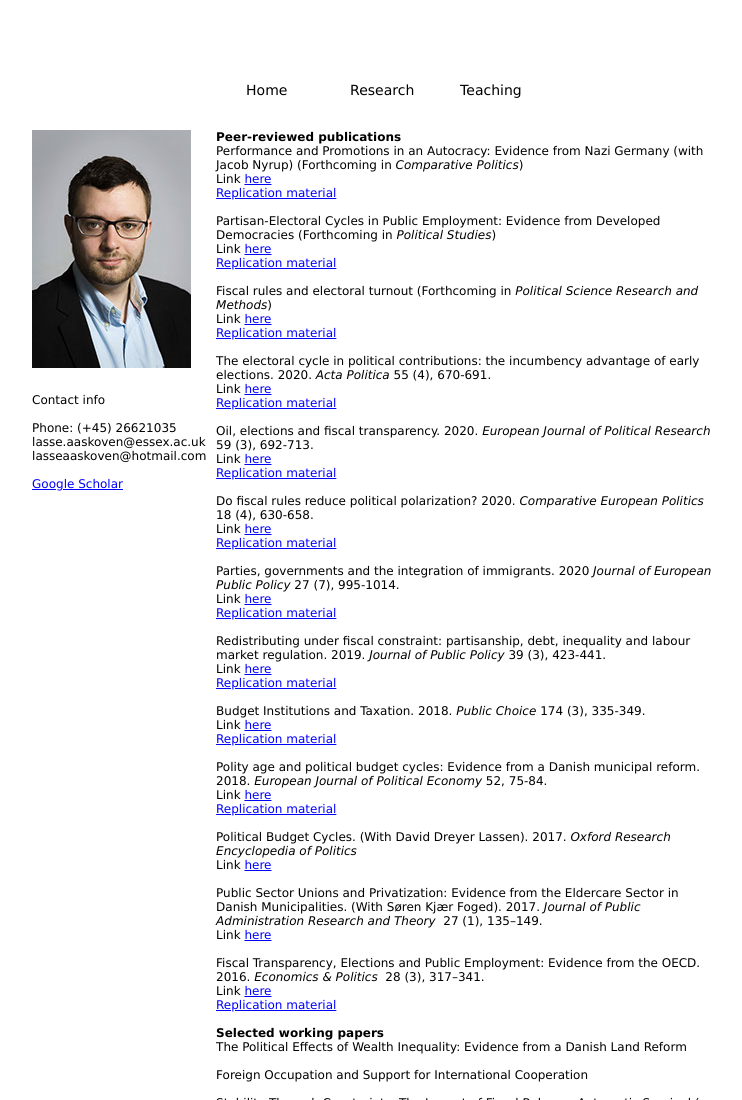
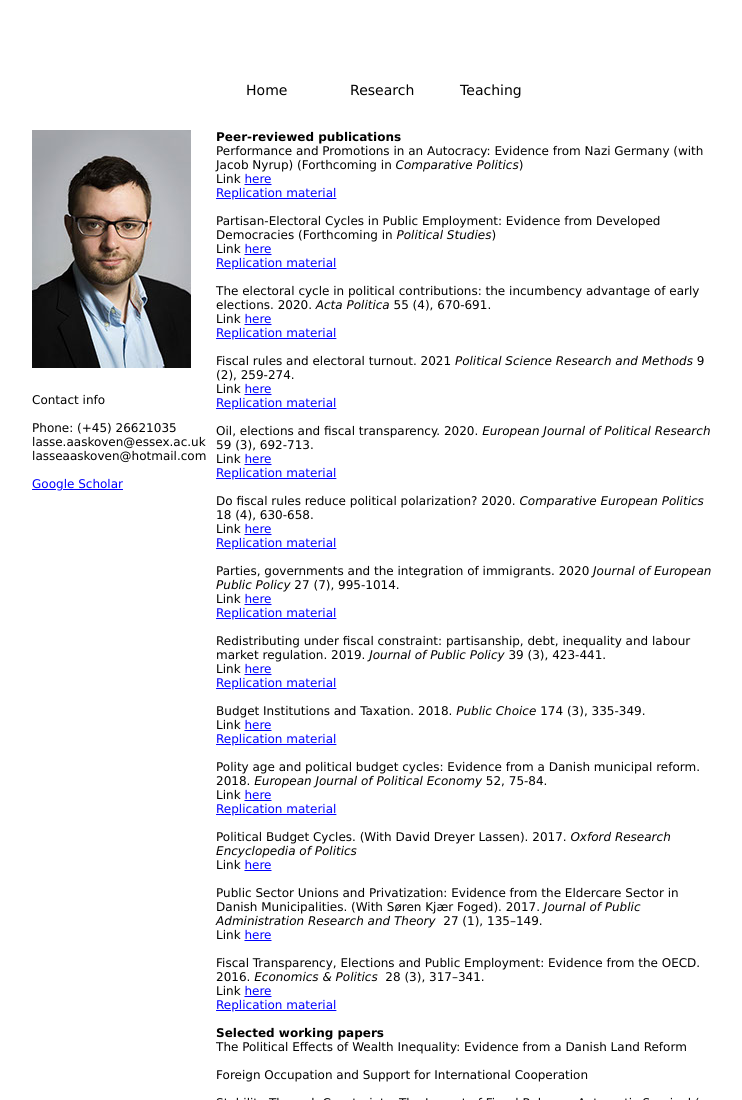
Before and after one commit to Lasseaaskoven/Lasseaaskoven.github.io, a plain HTML site: page research.html in a window 1280 px wide. Shown: the top 1100 px of the page, without its empty margins (258-1000 px from the left). Drawn offline with nearby package versions, Linux system fonts and the light colour scheme.

Commit message:
Update research.html

```diff
--- a/research.html
+++ b/research.html
@@ -57,13 +57,13 @@ if(typeof Muse == "undefined") window.Muse = {}; window.Muse.assets = {"required
 	  <p>Link <a class="nonblock" href="https://doi.org/10.1177%2F0032321719874296">here</a></p>
 	  <p><a class="nonblock" href="https://github.com/Lasseaaskoven/Replication-Partisan-Electoral-Cycles">Replication material</a></p>
 	  <p>&nbsp;</p>
-	  <p>Fiscal rules and electoral turnout (Forthcoming in <span id="u160-4">Political Science Research and Methods</span>)</p>
-	  <p>Link <a class="nonblock" href="https://doi.org/10.1017/psrm.2019.27">here</a></p>
-	  <p><a class="nonblock" href="https://github.com/Lasseaaskoven/Replication-fiscal-rules-turnout">Replication material</a></p>
-	  <p>&nbsp;</p>
 	  <p>The electoral cycle in political contributions: the incumbency advantage of early elections. 2020. <span id="u160-4">Acta Politica</span> 55 (4), 670-691. </p>
 	  <p>Link <a class="nonblock" href="https://doi.org/10.1057/s41269-019-00138-3">here</a></p>
 	  <p><a class="nonblock" href="https://github.com/Lasseaaskoven/replication-The-Electoral-Cycle-in-Political-Contributions">Replication material</a></p>
+	  <p>&nbsp;</p>
+	  <p>Fiscal rules and electoral turnout. 2021 <span id="u160-4">Political Science Research and Methods</span> 9 (2), 259-274.</p>
+	  <p>Link <a class="nonblock" href="https://doi.org/10.1017/psrm.2019.27">here</a></p>
+	  <p><a class="nonblock" href="https://github.com/Lasseaaskoven/Replication-fiscal-rules-turnout">Replication material</a></p>
 	  <p>&nbsp;</p>
 	  <p>Oil, elections and fiscal transparency. 2020. <span id="u160-4">European Journal of Political Research</span> 59 (3), 692-713. </p>
 	  <p>Link <a class="nonblock" href="https://doi.org/10.1111/1475-6765.12365">here</a></p>
```
